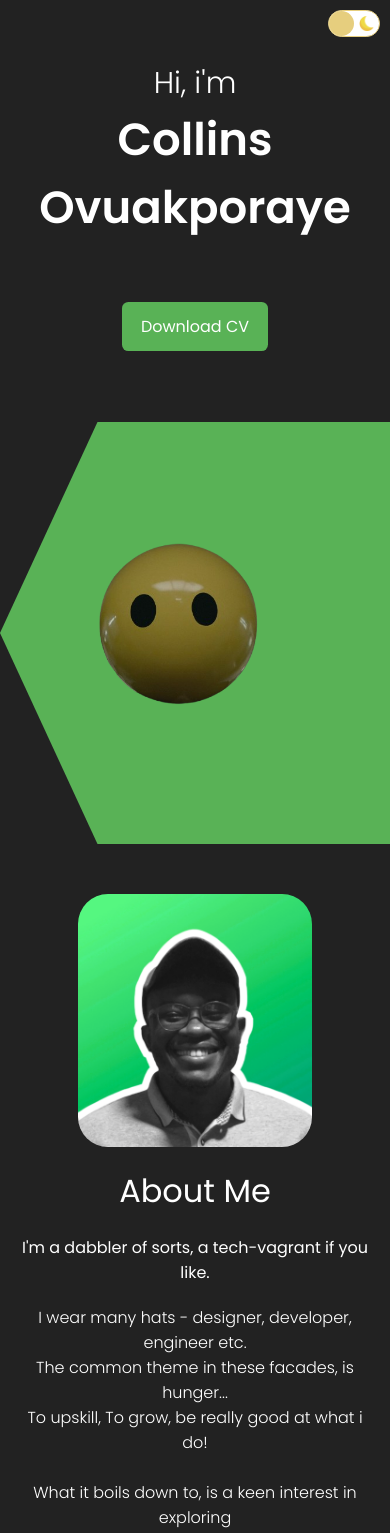
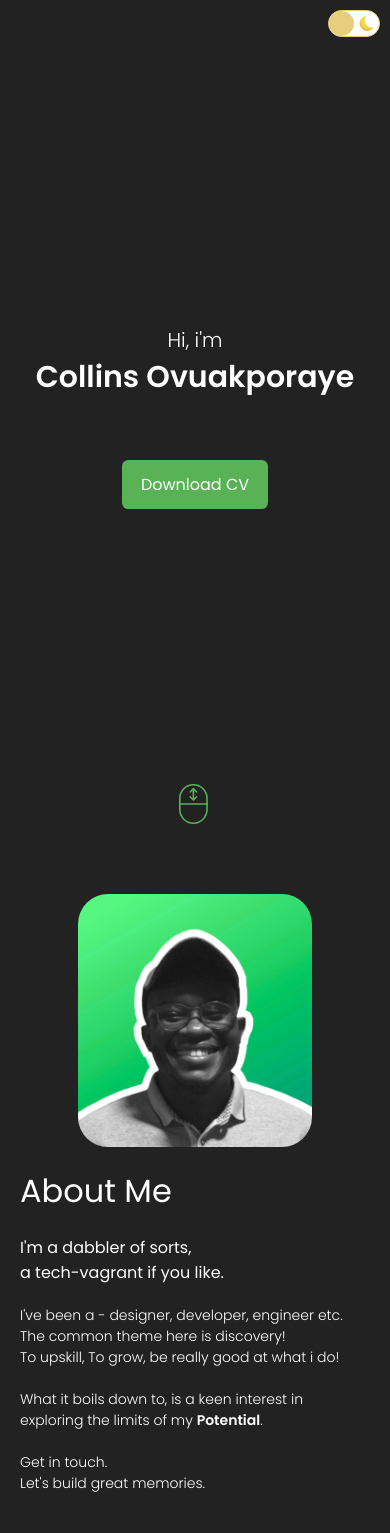
Before and after one commit to Codexgrey/Portfolio, a React (Create React App) app: page / in a window 390 px wide. Shown: the top 1533 px of the page. Built offline with nearby package versions, Linux system fonts and the light colour scheme.

Commit message:
Update: some more..

```diff
--- a/src/components/about/About.jsx
+++ b/src/components/about/About.jsx
@@ -18,28 +18,28 @@ const About = () => {
         <div className="a-right">
             <h1 className="a-title">About Me</h1>
             <p className="a-sub">
-                I'm a dabbler of sorts, a tech-vagrant if you like.
+                I'm a dabbler of sorts, <br /> a tech-vagrant if you like.
             </p>
 
             <div className="a-desc">
                 <p>
-                    I wear many hats - designer, developer, engineer etc.<br />
-                    The common theme in these facades, is hunger...<br />
+                    I've been a - designer, developer, engineer etc. <br />
+                    The common theme here is discovery! <br />
                     To upskill, To grow, be really good at what i do!
                     <br />
                     <br />
-                    What it boils down to, is a keen interest in exploring <br />
+                    What it boils down to, is a keen interest in exploring
                     the limits of my <b>Potential</b>.
                     <br />
                     <br />
                     Get in touch.<br />
                     Let's build great memories.
                 </p>
-                <div className="a-award">
-                    <img src={Goal} alt="" className="a-award-img" />
-                    <div className="a-award-texts">
-                        <h4 className="a-award-title">Aspiration</h4>
-                        <p className="a-award-desc">
+                <div className="a-asp">
+                    <img src={Goal} alt="" className="a-asp-img" />
+                    <div className="a-asp-texts">
+                        <h4 className="a-asp-title">Aspiration</h4>
+                        <p className="a-asp-desc">
                             To find my niche in this vast, continuously <br />
                             changing landscape of technology.
                         </p>
--- a/src/components/about/about.css
+++ b/src/components/about/about.css
@@ -38,7 +38,7 @@
     object-fit: cover;
 }
 
-.a-award-img {
+.a-asp-img {
     width: 100px;
     height: 100px;
     border-radius: 20px;
@@ -56,18 +56,18 @@
       font-weight: 300;
 }
 
-.a-award{
+.a-asp{
       margin-top: 30px;
       display: flex;
       align-items: center;
       justify-content: space-between;
 }
 
-.a-award-texts{
+.a-asp-texts{
       width: 70%;
 }
 
-.a-award-title{
+.a-asp-title{
         font-weight: bold;
         color: #555;
         margin-bottom: 10px;
@@ -97,18 +97,18 @@
         padding: 20px;
     }
 
-    .a-award {
+    .a-asp {
         margin-top: 50px;
     }
 
-    .a-award-img {
+    .a-asp-img {
         width: 75px;
         height: 75px;
         border-radius: 20px;
         margin-left: 15%;
     }
 
-    .a-award-texts{
+    .a-asp-texts{
         width: 55%;
         margin-right: 15%;
     }
@@ -118,7 +118,7 @@
     .a{
         height: 100%;
         flex-direction: column;
-        text-align: center;
+        text-align: left;
         margin-top: 50px;
     }
 
@@ -130,8 +130,12 @@
         height: 30vh;
     }
 
-    .a-card.bg, .a-award {
+    .a-card.bg, .a-asp {
         display: none;
+    }
+
+    .a-desc {
+        font-size: 14px;
     }
 
     .a-right{
--- a/src/components/contact/Contact.jsx
+++ b/src/components/contact/Contact.jsx
@@ -47,7 +47,7 @@ const Contact = () => {
       <div className="c-bg"></div>
       <div className="c-wrapper">
         <div className="c-left">
-          <h1 className="c-title">Enjoy your day 🥂.</h1>
+          <h1 className="c-title">See you around... 🥂</h1>
           <div className="c-info">
             <div className="c-info-item">
               <a href="http://github.com/Codexgrey" target="_blank" rel="noreferrer" >
--- a/src/components/contact/contact.css
+++ b/src/components/contact/contact.css
@@ -168,7 +168,7 @@ button {
       }
 
       .c-title {
-        font-size: 30px;
+        font-size: 20px;
       }
 
       .c-info-item {
@@ -188,7 +188,7 @@ button {
       }
 
       input {
-        width: 35%;
+        width: 100%;
         height: 40px;
         margin: 10px;
         margin-left: 0;
--- a/src/components/intro/Intro.jsx
+++ b/src/components/intro/Intro.jsx
@@ -77,7 +77,8 @@ const Intro = () => {
                     <g id="Group_2">
                         <path
                             id="Vector_5"
-                            d="M9 27C9 12.918 20.418 1.5 34.5 1.5C48.5859 1.5 60 12.918 60 27C60 29.8906 60 45.1094 60 48C60 62.082 48.5859 73.5 34.5 73.5C20.418 73.5 9 62.082 9 48C9 45.1094 9 29.8906 9 27Z"
+                            d="M9 27C9 12.918 20.418 1.5 34.5 1.5C48.5859 1.5 60 12.918 60 27C60 29.8906 60 45.1094
+                                60 48C60 62.082 48.5859 73.5 34.5 73.5C20.418 73.5 9 62.082 9 48C9 45.1094 9 29.8906 9 27Z"
                             strokeWidth="3"
                             strokeMiterlimit="10"
                             strokeLinecap="round"
--- a/src/components/intro/intro.css
+++ b/src/components/intro/intro.css
@@ -123,7 +123,7 @@
         margin: 10px;
     }
 
-    .i-desc{
+    .i-desc {
         display: none;
     }
 
@@ -138,16 +138,27 @@
     .i-left-wrapper {
       padding: 10px;
       align-items: center;
-      justify-content: center;
-      text-align: center;
       height: 100%;
+    }
+
+    .i-intro {
+      font-size: 20px;
+      align-self: middle;
+    }
+
+    .i-name {
+      font-size: 30px;
+    }
+
+    .i-title-item {
+      font-size: 20px;
     }
 
     .cv {
         margin: 10px;
     }
 
-    .i-desc{
+    .i-desc, .i-right{
       display: none;
     }
 
--- a/src/devdata.js
+++ b/src/devdata.js
@@ -15,7 +15,7 @@ export const devworks = [
     {
         id: 1,
         title: "NASA Search App",
-        img: "https://www.dropbox.com/scl/fi/nbds2p85fzpz64u7sg6c5/screencapture-codexgrey-github-io-NASA-Search.png?rlkey=jy0884mk7cf5fr6whj7nbqec4&dl=1",
+        img: "https://www.dropbox.com/scl/fi/zw47ijzfztnnt14fcbbi0/screencapture-codexgrey-github-io-NASA-Search.png?rlkey=7c1mg93r2dsg57zjuzpk3tvrm&st=5ol6vubl&dl=1",
         link: "https://codexgrey.github.io/NASA-Search/",
         repo: "https://github.com/Codexgrey/NASA-Search",
     },
@@ -23,7 +23,7 @@ export const devworks = [
     {
         id: 2,
         title: "My portfolio",
-        img: "https://www.dropbox.com/scl/fi/eiebsqv01wlz20an3uz4z/Portfolio.png?rlkey=c2jb41rdazhrluyfkdrdeyyql&st=ilw1y7ut&dl=1",
+        img: "https://www.dropbox.com/scl/fi/qo8yxr7oyi0xmzy5h6xim/portfolio.png?rlkey=6tqa2e1350tqgboc0tcsf6dmh&st=0bmf4omj&dl=1",
         link: "https://Codexgrey.github.io/Portfolio",
         repo: "https://github.com/Codexgrey/Portfolio",
     },
@@ -31,7 +31,7 @@ export const devworks = [
     {
         id: 3,
         title: "Events Website",
-        img: "https://www.dropbox.com/scl/fi/gvuzb4a5y9zshtnegoulp/screencapture-codexgrey-github-io-KAC233-2024-04-03-15_28_32.png?rlkey=orikfj42fbmrz3vcjmte1me9o&dl=1",
+        img: "https://www.dropbox.com/scl/fi/epevcc78vtcfu90c0qbmv/screencapture-codexgrey-github-io-KAC233-2024-04-03-15_28_32.png?rlkey=gt0xnaw6bt0xfr532npba8tej&st=t0k5k6re&dl=1",
         link: "https://codexgrey.github.io/KAC233/",
         repo: "https://github.com/Codexgrey/KAC233",
     },
```
